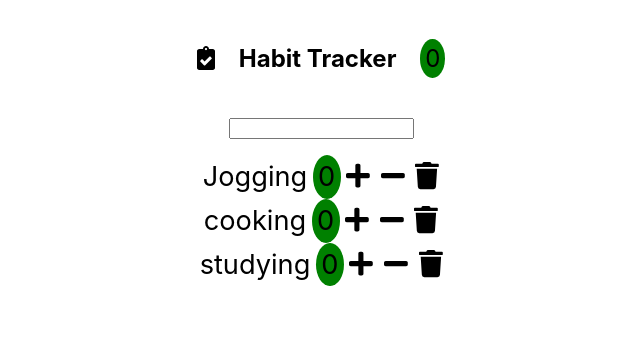
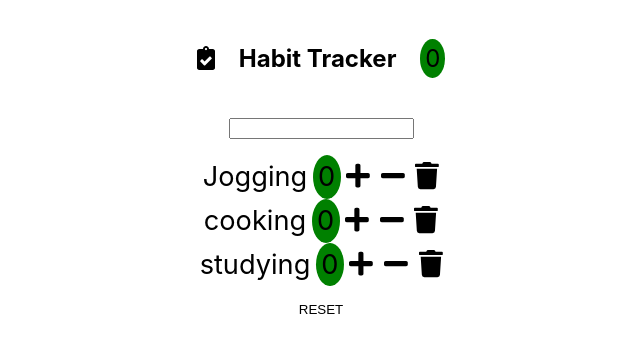
Before and after one commit to csjv95/react_basic_habit_tracker2, a React (Create React App) app: page / in a window 1280 px wide. Shown: the top 352 px of the page, without its empty margins (319-959 px from the left). Built offline with nearby package versions, Linux system fonts and the light colour scheme.

Commit message:
create static reset component

```diff
--- a/src/App.css
+++ b/src/App.css
@@ -23,4 +23,5 @@ button {
   border: 0;
   padding: 0;
   background-color: transparent;
+  cursor: pointer;
 }
--- a/src/app.jsx
+++ b/src/app.jsx
@@ -1,6 +1,7 @@
 import Nav from "./componets/nav/nav";
 import Input from "./componets/input/input";
 import Habits from "./componets/habits";
+import Reset from "./componets/reset/reset";
 import "./app.css";
 
 function App() {
@@ -9,6 +10,7 @@ function App() {
       <Nav />
       <Input />
       <Habits />
+      <Reset />
     </main>
   );
 }
--- /dev/null
+++ b/src/componets/reset/reset.jsx
@@ -0,0 +1,4 @@
+const Reset = () => {
+  return <button>RESET</button>;
+}
+export default Reset
```
Also changed, not shown: 1 other file (tests, documents, lock files or other folders).
